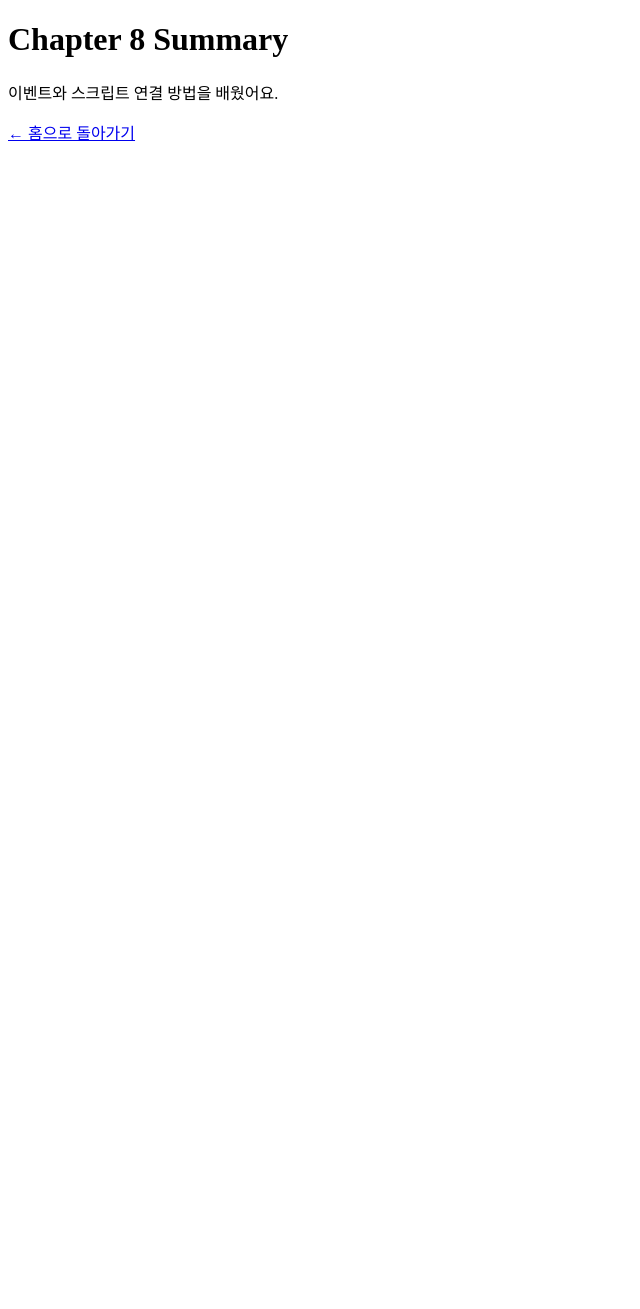
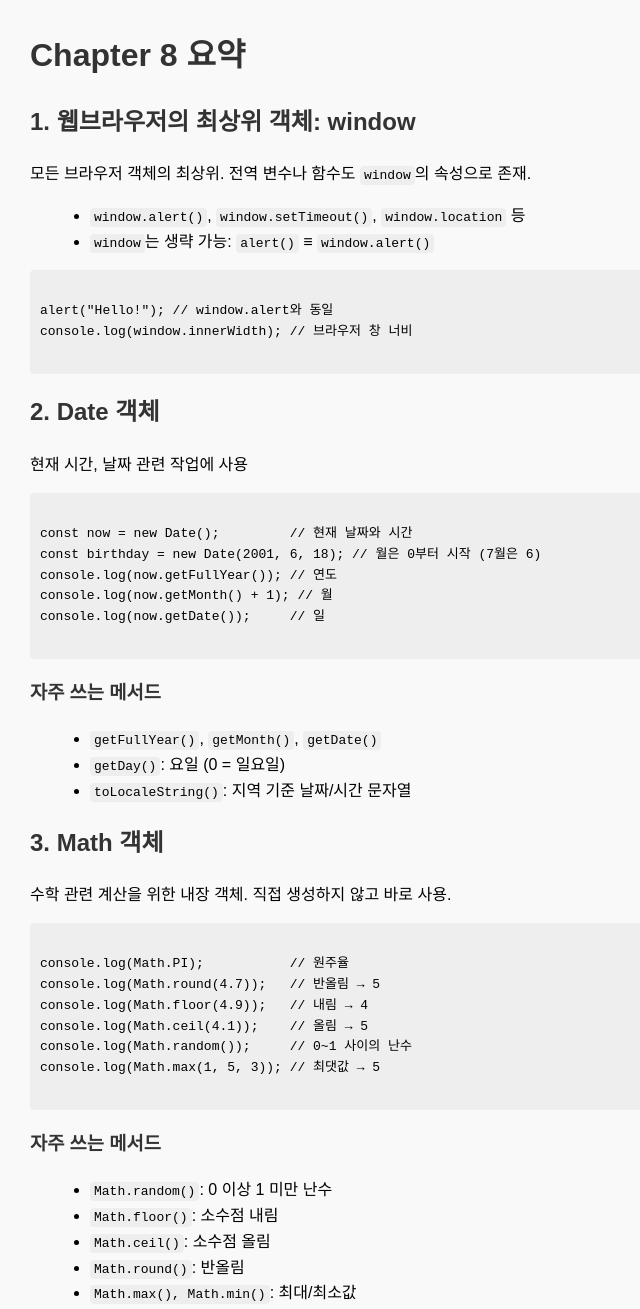
Before and after one commit to Hyeonhyu/WEB2025, a plain HTML site: page chapters/chapter8.html in a window 1280 px wide. Shown: the top 1309 px of the page, without its empty margins (0-640 px from the left). Before the commit the page ends 800 px from the top, so only its background shows below. Drawn offline with Linux system fonts and the light colour scheme.

Commit message:
Update chapter8.html

```diff
--- a/chapters/chapter8.html
+++ b/chapters/chapter8.html
@@ -1,12 +1,94 @@
 <!DOCTYPE html>
-<html>
+<html lang="ko">
 <head>
   <meta charset="UTF-8">
-  <title>Chapter 8 Summary</title>
+  <title>Chapter 8 요약</title>
+  <style>
+    body {
+      font-family: Arial, sans-serif;
+      line-height: 1.6;
+      margin: 30px;
+      background-color: #f9f9f9;
+    }
+    h1, h2, h3 {
+      color: #333;
+    }
+    code {
+      background-color: #eee;
+      padding: 2px 4px;
+      border-radius: 4px;
+    }
+    pre {
+      background-color: #eee;
+      padding: 10px;
+      border-radius: 4px;
+      overflow-x: auto;
+    }
+    ul {
+      list-style-type: disc;
+      margin-left: 20px;
+    }
+    a {
+      display: inline-block;
+      margin-top: 20px;
+      color: #007bff;
+      text-decoration: none;
+    }
+  </style>
 </head>
 <body>
-  <h1>Chapter 8 Summary</h1>
-  <p>이벤트와 스크립트 연결 방법을 배웠어요.</p>
+  <h1>Chapter 8 요약</h1>
+
+  <h2>1. 웹브라우저의 최상위 객체: window</h2>
+  <p>모든 브라우저 객체의 최상위. 전역 변수나 함수도 <code>window</code>의 속성으로 존재.</p>
+  <ul>
+    <li><code>window.alert()</code>, <code>window.setTimeout()</code>, <code>window.location</code> 등</li>
+    <li><code>window</code>는 생략 가능: <code>alert()</code> ≡ <code>window.alert()</code></li>
+  </ul>
+  <pre><code>
+alert("Hello!"); // window.alert와 동일
+console.log(window.innerWidth); // 브라우저 창 너비
+  </code></pre>
+
+  <h2>2. Date 객체</h2>
+  <p>현재 시간, 날짜 관련 작업에 사용</p>
+
+  <pre><code>
+const now = new Date();         // 현재 날짜와 시간
+const birthday = new Date(2001, 6, 18); // 월은 0부터 시작 (7월은 6)
+console.log(now.getFullYear()); // 연도
+console.log(now.getMonth() + 1); // 월
+console.log(now.getDate());     // 일
+  </code></pre>
+
+  <h3>자주 쓰는 메서드</h3>
+  <ul>
+    <li><code>getFullYear()</code>, <code>getMonth()</code>, <code>getDate()</code></li>
+    <li><code>getDay()</code>: 요일 (0 = 일요일)</li>
+    <li><code>toLocaleString()</code>: 지역 기준 날짜/시간 문자열</li>
+  </ul>
+
+  <h2>3. Math 객체</h2>
+  <p>수학 관련 계산을 위한 내장 객체. 직접 생성하지 않고 바로 사용.</p>
+
+  <pre><code>
+console.log(Math.PI);           // 원주율
+console.log(Math.round(4.7));   // 반올림 → 5
+console.log(Math.floor(4.9));   // 내림 → 4
+console.log(Math.ceil(4.1));    // 올림 → 5
+console.log(Math.random());     // 0~1 사이의 난수
+console.log(Math.max(1, 5, 3)); // 최댓값 → 5
+  </code></pre>
+
+  <h3>자주 쓰는 메서드</h3>
+  <ul>
+    <li><code>Math.random()</code>: 0 이상 1 미만 난수</li>
+    <li><code>Math.floor()</code>: 소수점 내림</li>
+    <li><code>Math.ceil()</code>: 소수점 올림</li>
+    <li><code>Math.round()</code>: 반올림</li>
+    <li><code>Math.max(), Math.min()</code>: 최대/최소값</li>
+  </ul>
+
   <a href="index.html">← 홈으로 돌아가기</a>
 </body>
 </html>
```
